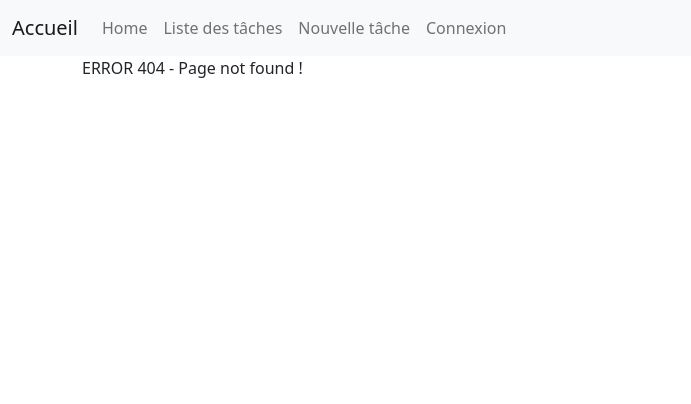
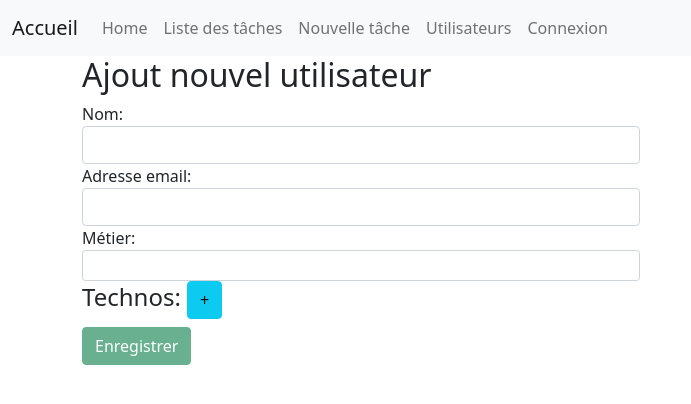
Before and after one commit to maaash/celadtodo, an Angular app: page /utilisateur/new in a window 1280 px wide. Before the commit this address led to /erreur404. Shown: the top 404 px of the page, without its empty margins (0-691 px from the left). Built offline with nearby package versions, Linux system fonts and the light colour scheme.

Commit message:
editing component + routing etc

```diff
--- a/src/app/app-routing.module.ts
+++ b/src/app/app-routing.module.ts
@@ -7,6 +7,8 @@ import { TacheListComponent } from './tache-list/tache-list.component';
 import { TacheViewComponent } from './tache-view/tache-view.component';
 import { ConnexionGuardService } from './services/connexion-guard.service';
 import { TacheEditComponent } from './tache-edit/tache-edit.component';
+import { UtilisateurListComponent } from './utilisateur-list/utilisateur-list.component';
+import { UtilisateurEditComponent } from './utilisateur-edit/utilisateur-edit.component';
 
 const routes: Routes = [
   { path: 'taches', component: TacheListComponent, canActivate:[ConnexionGuardService] },
@@ -14,6 +16,9 @@ const routes: Routes = [
   { path: '', component: AccueilComponent},
   { path: 'tache/new', component: TacheEditComponent},
   { path: 'tache/:id', component: TacheViewComponent, canActivate:[ConnexionGuardService]},
+  { path: 'utilisateurs', component: UtilisateurListComponent},
+  { path: 'utilisateur/new', component: UtilisateurEditComponent},
+  { path: 'utilisateur/edit/:id', component: UtilisateurEditComponent},
   { path: 'erreur404', component: Erreur404Component},
   { path: '**', redirectTo: 'erreur404'}
 ];
--- a/src/app/app.component.html
+++ b/src/app/app.component.html
@@ -9,6 +9,7 @@
         <a class="nav-link" routerLink="/" >Home</a>
         <a class="nav-link" routerLink="/taches">Liste des tâches</a>
         <a class="nav-link" routerLink="/tache/new">Nouvelle tâche</a>
+        <a class="nav-link" routerLink="/utilisateurs">Utilisateurs</a>
         <a class="nav-link" routerLink="/connexion" >Connexion</a>
       </div>
     </div>
--- /dev/null
+++ b/src/app/models/utilisateurs.ts
@@ -0,0 +1,10 @@
+export class Utilisateurs {
+
+  constructor(
+    public nom: string,
+    public email: string,
+    public metier: string,
+    public tech?: string[]
+
+  ){}
+}
--- /dev/null
+++ b/src/app/services/utilisateurs.service.ts
@@ -0,0 +1,23 @@
+import { Injectable } from '@angular/core';
+import { Utilisateurs } from '../models/utilisateurs';
+
+@Injectable({
+  providedIn: 'root'
+})
+export class UtilisateursService {
+
+  private utilisateurs: Utilisateurs[] = []
+
+  constructor() {
+      this.createUser(new Utilisateurs("Nicolas","y.maurel@gmail.fr",'dev', ["java", "javascript", "c#"] ))
+   }
+   getUsers(): Utilisateurs[] {
+     return this.utilisateurs
+   }
+
+   createUser(user: Utilisateurs): Utilisateurs{
+     this.utilisateurs.push(user)
+     return user
+   }
+
+}
--- /dev/null
+++ b/src/app/utilisateur-edit/utilisateur-edit.component.html
@@ -0,0 +1,33 @@
+<h2>Ajout nouvel utilisateur</h2>
+
+<div class="col-6 col-offset-3">
+  <form [formGroup]="uForm" (ngSubmit)="onEnregistrerUser()">
+    <div class="form-group" >
+      <label for="nom">Nom: </label>
+      <input id="nom" type="text" class="form-control" formControlName="nom">
+    </div>
+    <div class="form-group">
+      <label for="email">Adresse email: </label>
+      <input id="email" type="text" class="form-control" formControlName="email">
+    </div>
+    <div class="form-group">
+      <label for="Metier">Métier: </label>
+      <select id="metier" class="form-control form-select-sm" formControlName="metier">
+        <option value='formateur'>Formateur</option>
+        <option value='dev'>Développeur</option>
+        <option value='crs'>CRS</option>
+      </select>
+    </div>
+<div class="form-group" formArrayName="tech">
+  <h4> Technos:
+    <button type="button" class="btn btn-info" (click)="onAjoutTechno()"> + </button>
+  </h4>
+  <div class="d-flex flex-row" *ngFor="let tech of getTechno().controls; let i = index">
+    <input type="text" class="form-control" [formControlName]="i">
+    <button type=button class="btn btn-danger" (click)="onSuppressionTechno(i)"> - </button>
+  </div>
+</div>
+
+    <button type="submit" class="btn btn-success" [disabled]="uForm.invalid" >Enregistrer</button>
+  </form>
+</div>
--- /dev/null
+++ b/src/app/utilisateur-edit/utilisateur-edit.component.ts
@@ -0,0 +1,68 @@
+import { Component, OnInit } from '@angular/core';
+import { FormGroup, FormBuilder, Validators, FormArray, FormControl } from '@angular/forms';
+import { ReactiveFormsModule } from '@angular/forms';
+import { Router } from '@angular/router';
+import { Utilisateurs } from '../models/utilisateurs';
+import { UtilisateursService } from '../services/utilisateurs.service';
+
+@Component({
+  selector: 'app-utilisateur-edit',
+  templateUrl: './utilisateur-edit.component.html',
+  styleUrls: ['./utilisateur-edit.component.scss']
+})
+export class UtilisateurEditComponent implements OnInit {
+
+  uForm: FormGroup = new FormGroup({})
+
+  constructor( private builder: FormBuilder,
+    private us: UtilisateursService,
+    private router: Router) {
+
+   }
+
+  ngOnInit(): void {
+    this.uForm = this.builder.group( {
+      nom   : ['', [Validators.required, Validators.minLength(2)] ],
+      email:['', [Validators.required, Validators.email]],
+      metier:['',Validators.required],
+      tech:this.builder.array([])
+    })
+  }
+
+  onEnregistrerUser(): void{
+    console.log("Enregistrement user en cours")
+    console.log(this.uForm)
+    console.log(this.uForm.value)
+    console.log(this.uForm.valid)
+
+    if(this.uForm.valid){
+      const newUser = new Utilisateurs(this.uForm.value['nom'],
+      //meme type d 'affectation
+      //this.uForm.value.email,
+      this.uForm.value['email'],
+      this.uForm.value['metier'],
+      this.uForm.value['tech']?this.uForm.value['tech']:[])
+
+      this.us.createUser(newUser)
+      this.router.navigateByUrl('/utilisateurs')
+    }
+  }
+
+  /**
+   *
+   * @returns champ tech en FormArray = typage fort
+   */
+  getTechno(): FormArray{
+    return this.uForm.get('tech') as FormArray
+  }
+
+  onAjoutTechno(): void{
+    const newTechCtrl: FormControl = this.builder.control('', Validators.required)
+    this.getTechno().push(newTechCtrl)
+  }
+
+  onSuppressionTechno(id: number): void {
+    this.getTechno().removeAt(id)
+  }
+
+}
--- /dev/null
+++ b/src/app/utilisateur-list/utilisateur-list.component.html
@@ -0,0 +1,10 @@
+<ul class="list-group">
+  <li class="list-group-item" *ngFor="let user of utilisateurs">
+    <h4>{{user.nom}}</h4>
+    <p>{{user.email}}</p>
+    <p>{{user.metier}}</p>
+    <p *ngIf="user.tech && user.tech.length>0">Technologies connues<i> <span class='badge bg-secondary m-2 p-2' *ngFor="let t of user.tech">{{t}}</span></i></p>
+  </li>
+</ul>
+
+<a routerLink="/utilisateur/new" class="btn btn-primary">Ajouter utilisateur</a>
--- /dev/null
+++ b/src/app/utilisateur-list/utilisateur-list.component.ts
@@ -0,0 +1,22 @@
+import { Component, OnInit } from '@angular/core';
+import { UtilisateursService } from '../services/utilisateurs.service';
+import { Utilisateurs } from '../models/utilisateurs';
+
+@Component({
+  selector: 'app-utilisateur-list',
+  templateUrl: './utilisateur-list.component.html',
+  styleUrls: ['./utilisateur-list.component.scss']
+})
+export class UtilisateurListComponent implements OnInit {
+
+  public utilisateurs : Utilisateurs[] = []
+
+  constructor( private us: UtilisateursService) {
+
+   }
+
+  ngOnInit(): void {
+    this.utilisateurs = this.us.getUsers()
+  }
+
+}
```
Also changed, not shown: src/app/app.module.ts (+7 -1 lines), src/app/utilisateur-edit/utilisateur-edit.component.scss (added), src/app/utilisateur-list/utilisateur-list.component.scss (added).
